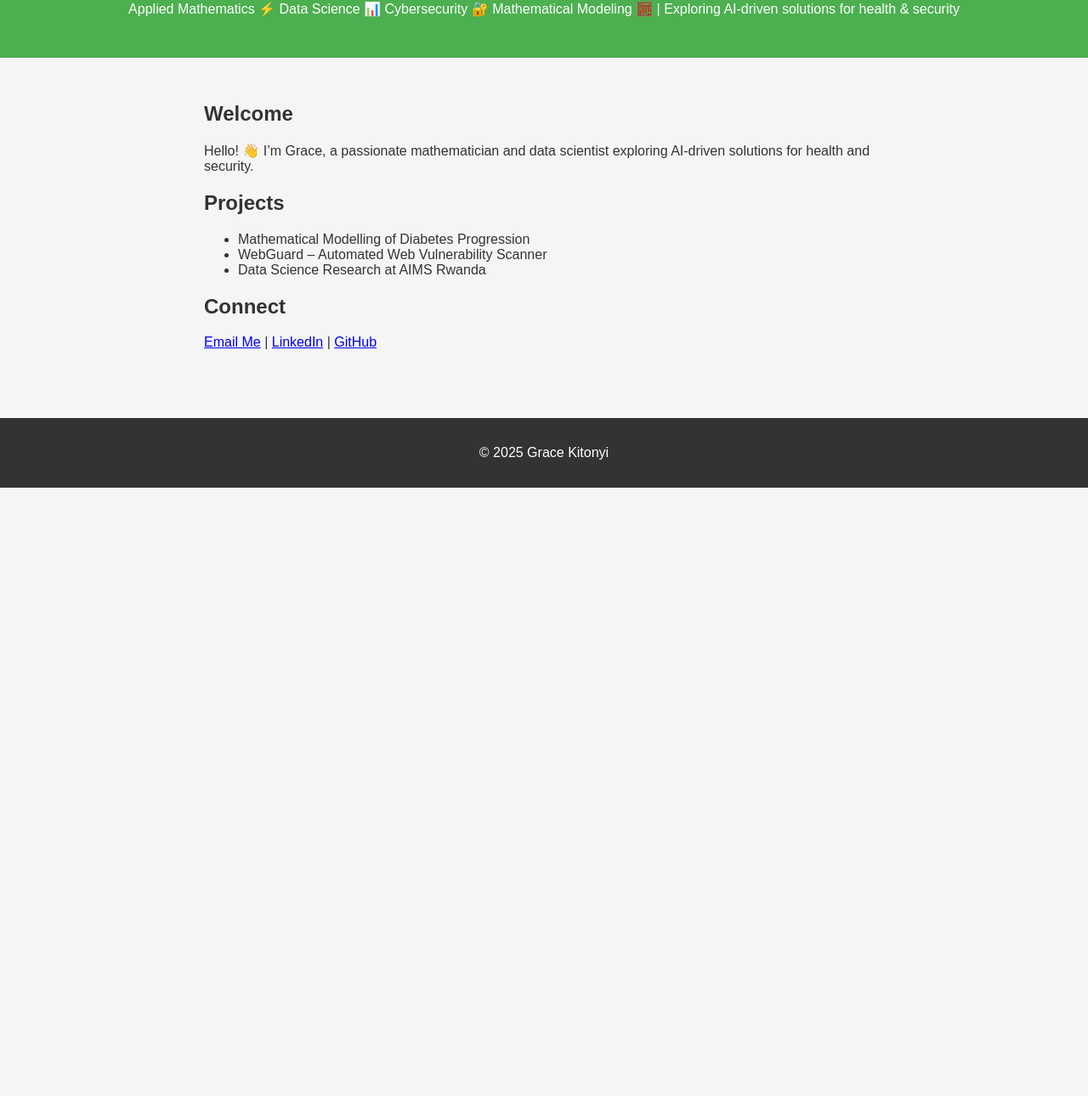
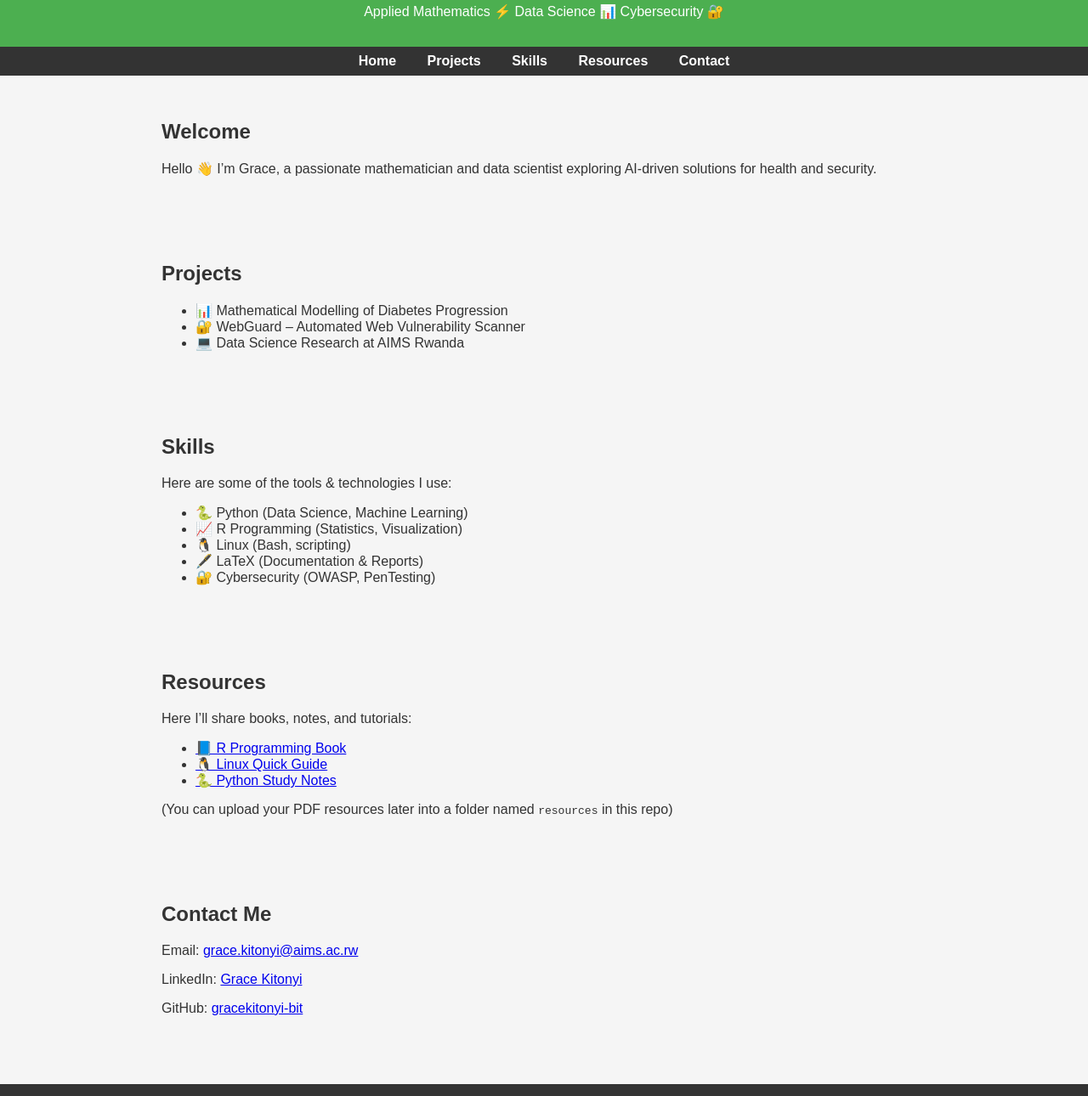
Before and after one commit to gracekitonyi-bit/gracekitonyi-bit.github.io, a plain HTML site: page index.html in a window 1280 px wide. Shown: the part 92-1382 px from the top of the page at 85% size. Before the commit the page ends 800 px from the top, so only its background shows below. Drawn offline with Linux system fonts and the light colour scheme.

Commit message:
Update index.html

```diff
--- a/index.html
+++ b/index.html
@@ -16,15 +16,25 @@
       background: #4CAF50;
       color: white;
       text-align: center;
-      padding: 2rem 1rem;
+      padding: 1rem;
     }
-    header h1 {
-      margin: 0;
-      font-size: 2.5rem;
+    nav {
+      background: #333;
+      padding: 0.5rem;
+      text-align: center;
+    }
+    nav a {
+      color: white;
+      margin: 0 1rem;
+      text-decoration: none;
+      font-weight: bold;
+    }
+    nav a:hover {
+      text-decoration: underline;
     }
     section {
       padding: 2rem;
-      max-width: 800px;
+      max-width: 900px;
       margin: auto;
     }
     footer {
@@ -39,27 +49,59 @@
 <body>
   <header>
     <h1>Grace Kitonyi</h1>
-
-    <p>Applied Mathematics ⚡ Data Science 📊 Cybersecurity 🔐  Mathematical Modeling 🧮 | Exploring AI-driven solutions for health & security</p>
+    <p>Applied Mathematics ⚡ Data Science 📊 Cybersecurity 🔐</p>
   </header>
 
-  <section>
+  <nav>
+    <a href="#home">Home</a>
+    <a href="#projects">Projects</a>
+    <a href="#skills">Skills</a>
+    <a href="#resources">Resources</a>
+    <a href="#contact">Contact</a>
+  </nav>
+
+  <section id="home">
     <h2>Welcome</h2>
-    <p>Hello! 👋 I’m Grace, a passionate mathematician and data scientist exploring AI-driven solutions for health and security.</p>
+    <p>Hello 👋 I’m Grace, a passionate mathematician and data scientist exploring AI-driven solutions for health and security.</p>
+  </section>
 
+  <section id="projects">
     <h2>Projects</h2>
     <ul>
-      <li>Mathematical Modelling of Diabetes Progression</li>
-      <li>WebGuard – Automated Web Vulnerability Scanner</li>
-      <li>Data Science Research at AIMS Rwanda</li>
+      <li>📊 Mathematical Modelling of Diabetes Progression</li>
+      <li>🔐 WebGuard – Automated Web Vulnerability Scanner</li>
+      <li>💻 Data Science Research at AIMS Rwanda</li>
     </ul>
+  </section>
 
-    <h2>Connect</h2>
-    <p>
-      <a href="mailto:grace.kitonyi@aims.ac.rw">Email Me</a> |
-      <a href="https://www.linkedin.com/in/grace-kitonyi-88143429b">LinkedIn</a> |
-      <a href="https://github.com/gracekitonyi-bit">GitHub</a>
-    </p>
+  <section id="skills">
+    <h2>Skills</h2>
+    <p>Here are some of the tools & technologies I use:</p>
+    <ul>
+      <li>🐍 Python (Data Science, Machine Learning)</li>
+      <li>📈 R Programming (Statistics, Visualization)</li>
+      <li>🐧 Linux (Bash, scripting)</li>
+      <li>🖋️ LaTeX (Documentation & Reports)</li>
+      <li>🔐 Cybersecurity (OWASP, PenTesting)</li>
+    </ul>
+  </section>
+
+  <section id="resources">
+    <h2>Resources</h2>
+    <p>Here I’ll share books, notes, and tutorials:</p>
+    <ul>
+      <li><a href="resources/r-book.pdf" target="_blank">📘 R Programming Book</a></li>
+      <li><a href="resources/linux-guide.pdf" target="_blank">🐧 Linux Quick Guide</a></li>
+      <li><a href="resources/python-notes.pdf" target="_blank">🐍 Python Study Notes</a></li>
+    </ul>
+    <p>(You can upload your PDF resources later into a folder named <code>resources</code> in this repo)</p>
+  </section>
+
+  <section id="contact">
+    <h2>Contact Me</h2>
+    <p>Email: <a href="mailto:grace.kitonyi@aims.ac.rw">grace.kitonyi@aims.ac.rw</a></p>
+    <p>LinkedIn: <a href="https://www.linkedin.com/in/grace-kitonyi-88143429b">Grace Kitonyi</a></p>
+    <p>GitHub: <a href="https://github.com/gracekitonyi-bit">gracekitonyi-bit</a></p>
   </section>
 
   <footer>
```
